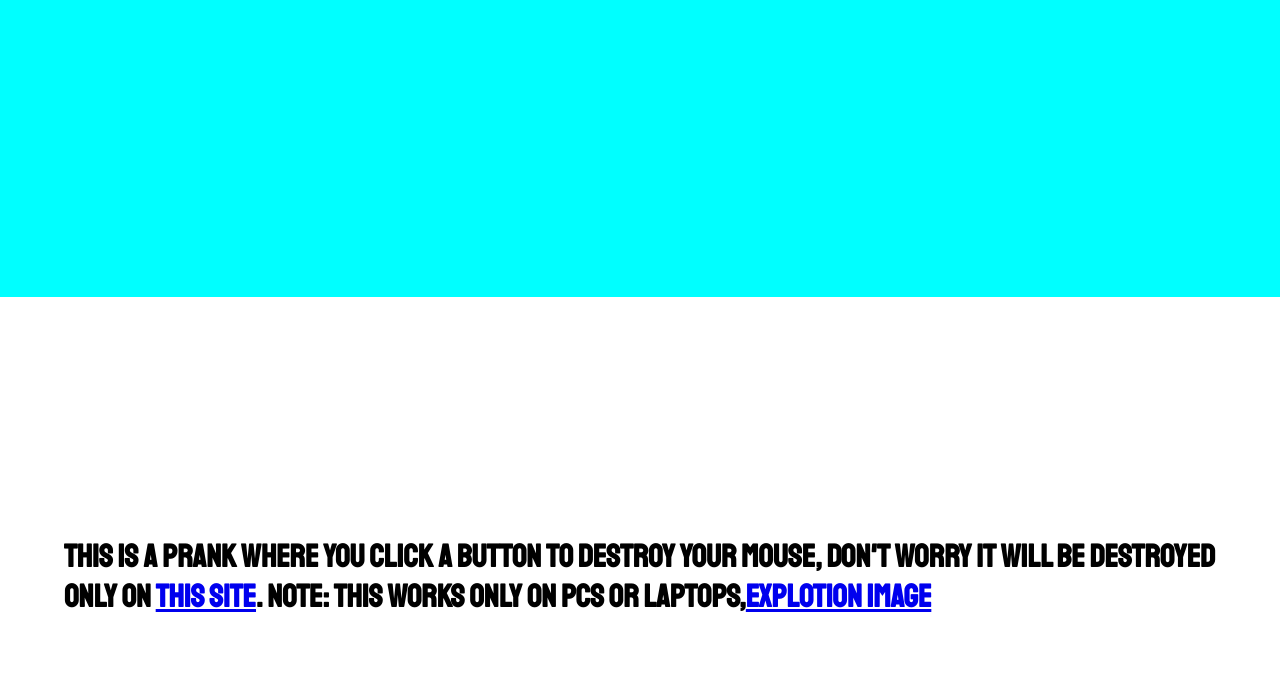
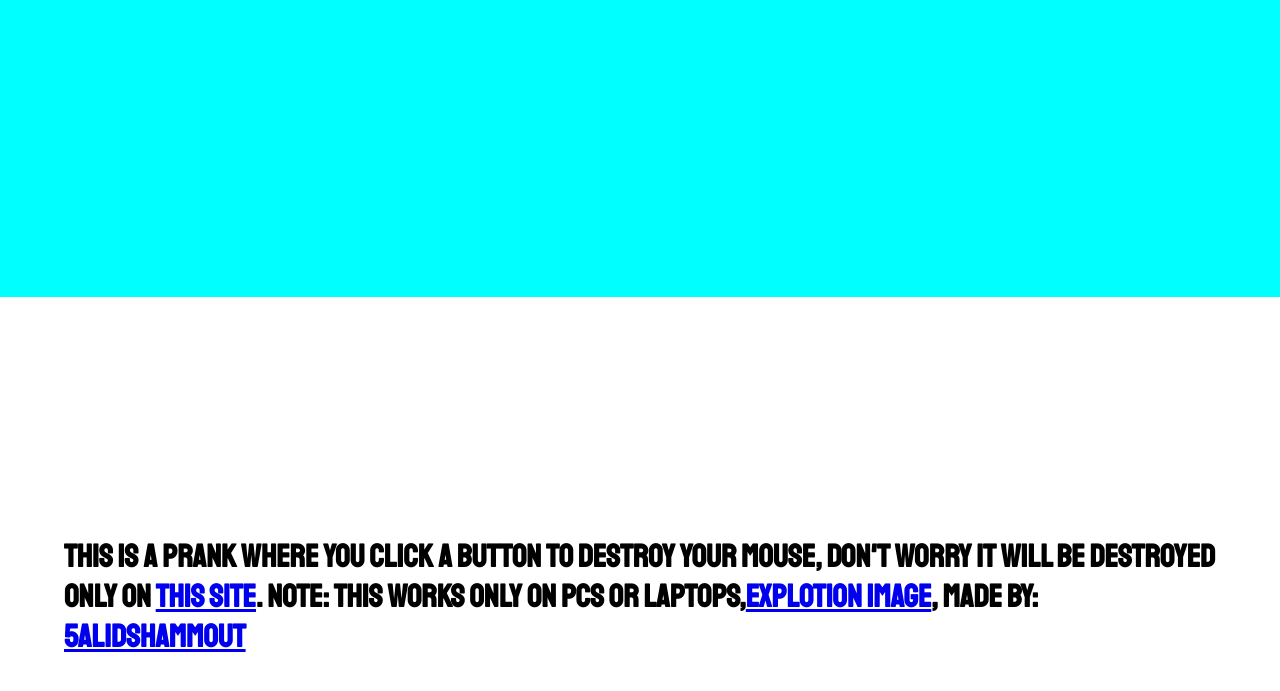
Before and after one commit to 5alid-shammout/mouse-destroy, a plain HTML site: page about.html in a window 1280 px wide. Shown: the part 503-1194 px from the top of the page. Drawn offline with Linux system fonts and the light colour scheme.

Commit message:
Update about.html

```diff
--- a/about.html
+++ b/about.html
@@ -12,6 +12,6 @@
         <br>
         <a href="index.html">return to our homepage</a>
     </section>
-    <h1 id="realnotes">this is a prank where you click a button to destroy your mouse, don't worry it will be destroyed only on <a href="index.html">this site</a>. Note: this works only on pcs or laptops,<a href="https://gifer.com/en/3IsK">explotion image</a></h1>
+    <h1 id="realnotes">this is a prank where you click a button to destroy your mouse, don't worry it will be destroyed only on <a href="index.html">this site</a>. Note: this works only on pcs or laptops,<a href="https://gifer.com/en/3IsK">explotion image</a>, made by: <a href="https://github.com/5alid-shammout">5alidshammout</a></h1>
 </body>
 </html>
```
